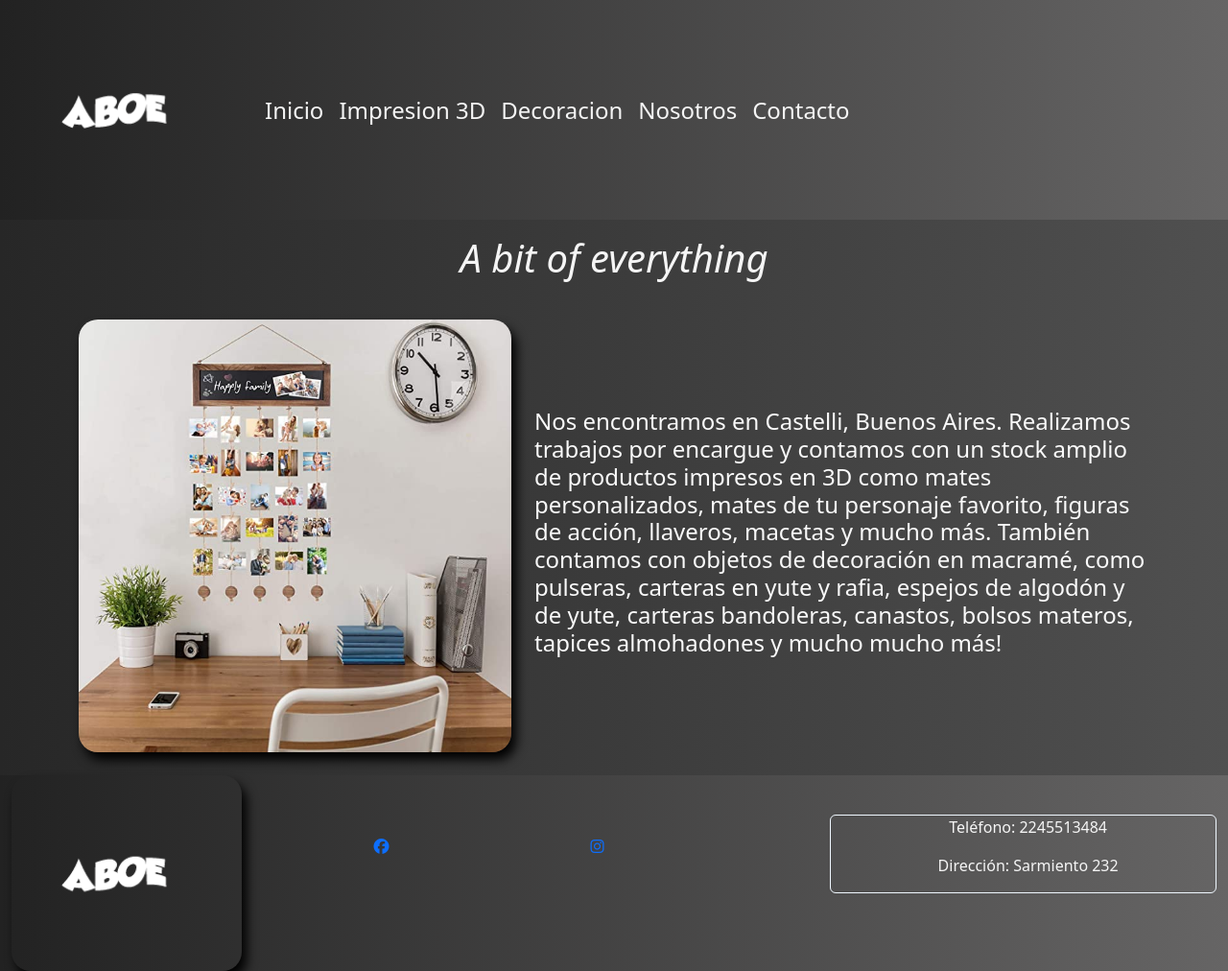
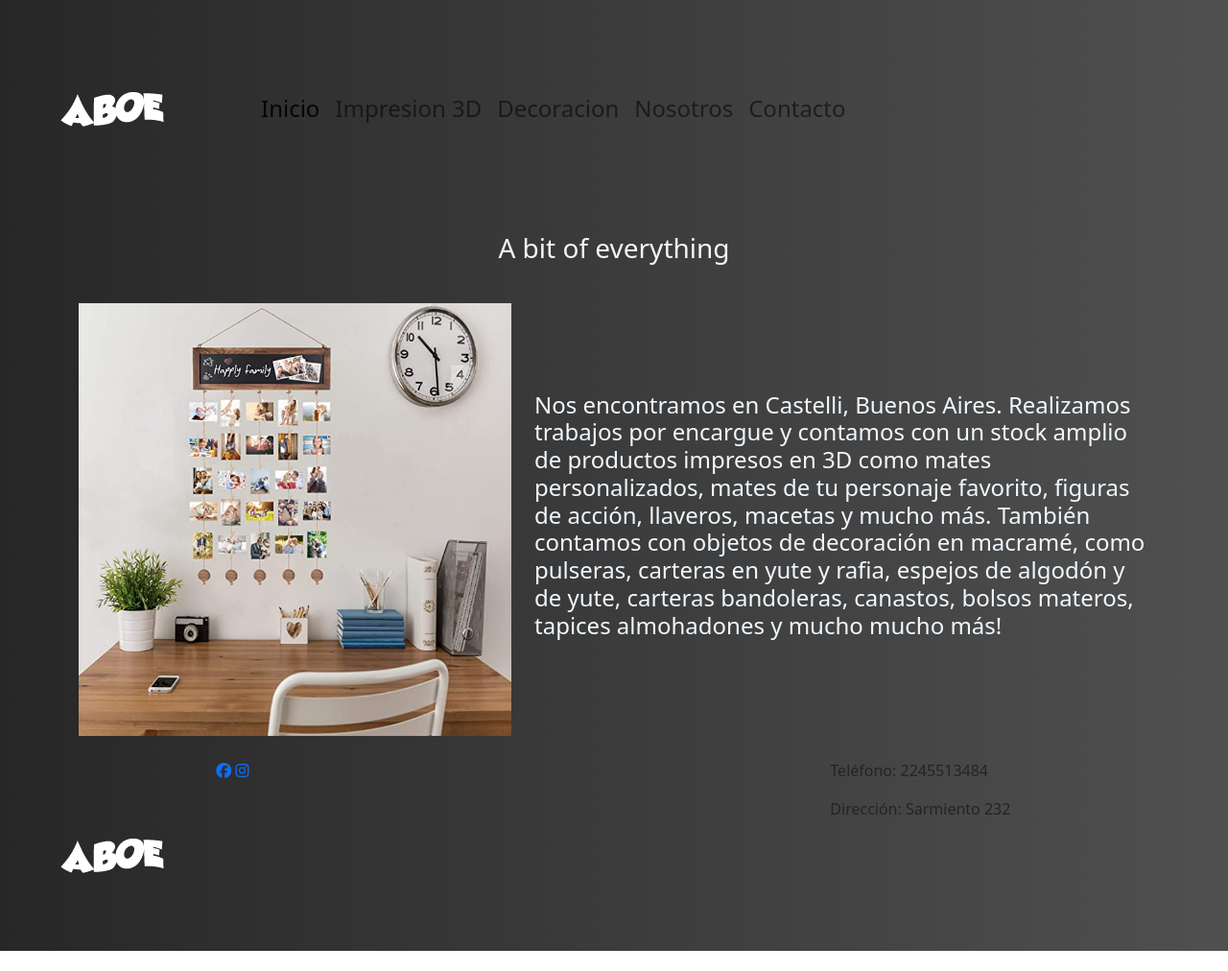
Before and after one commit to dnguido/aboecastelli, a website: page index.html in a window 1280 px wide. Shown: the whole page at 96% size. After the commit the page ends 991 px from the top, so only its background shows below. Drawn offline with nearby package versions, Linux system fonts and the light colour scheme; files that its build step writes are made by us from their sources.

Commit message:
aplicando scss

```diff
--- a/index.html
+++ b/index.html
@@ -7,7 +7,8 @@
     <link rel="icon" type="image/x-icon" href="./img/logo2.png">
     <script src="https://kit.fontawesome.com/6e3411cd14.js" crossorigin="anonymous"></script>
     <link href="https://cdn.jsdelivr.net/npm/bootstrap@5.1.3/dist/css/bootstrap.min.css" rel="stylesheet" integrity="sha384-1BmE4kWBq78iYhFldvKuhfTAU6auU8tT94WrHftjDbrCEXSU1oBoqyl2QvZ6jIW3" crossorigin="anonymous">
-    <link rel="stylesheet" href="style.css">
+
+    <link rel="stylesheet" href="main.css">
 
 
 
@@ -50,7 +51,7 @@
             </div>
           </nav>
     </header>
-    <main>
+    <main class="indexContent">
         <h1 class="text-center my-3">A bit of everything</h1>
         <section class="container">
             <div class="row">
--- /dev/null
+++ b/scss/base/_variables.scss
@@ -0,0 +1,3 @@
+$color-principal: rgb(34, 34, 34);
+$color-titulos: whitesmoke;
+$tamaño-titulos: 28px;
--- /dev/null
+++ b/scss/components/_header.scss
@@ -0,0 +1,10 @@
+.header{
+    color: $color-principal;
+
+}
+
+.nav-link{
+    font-size: 24px;
+    color: whitesmoke;
+
+}
--- /dev/null
+++ b/scss/components/_index.scss
@@ -0,0 +1,13 @@
+body{
+    background: linear-gradient(to right, rgb(39, 39, 39), rgb(80, 80, 80));
+}
+
+.indexContent h1{
+    color: $color-titulos;
+    font-size: $tamaño-titulos;
+
+}
+
+.indexContent p{
+    color: aliceblue;
+}
--- /dev/null
+++ b/scss/main.scss
@@ -0,0 +1,3 @@
+@import './base/variables';
+@import './components/index';
+@import './components/header';
--- a/style.css
+++ b/style.css
@@ -28,6 +28,15 @@ h2{
     font-size: 28px;
     font-style: oblique;
     color: aliceblue;
+}
+
+.indexContent h1{
+
+    margin-top: 10px;
+    font-style: oblique;
+    color: whitesmoke;
+    text-align: center;
+
 }
 
 
@@ -194,11 +203,6 @@ h2{
     background: linear-gradient(90deg, rgb(34, 34, 34), rgb(102, 101, 101));
 }
 
-.iframe{
-    width: 40%;
-    padding-left: 20px;
-}
-
 
 .contactoNosotros h2{
     display: flex;
```
Also changed, not shown: package.json (added, +308 -0 lines), paginas/quienes-somos.html (+3 -1 lines), css/main.css (added), scss/components/_contacto.scss (added), scss/components/_impresion-3d.scss (added), scss/components/_quienes-somos.scss (added), 2 other files.
